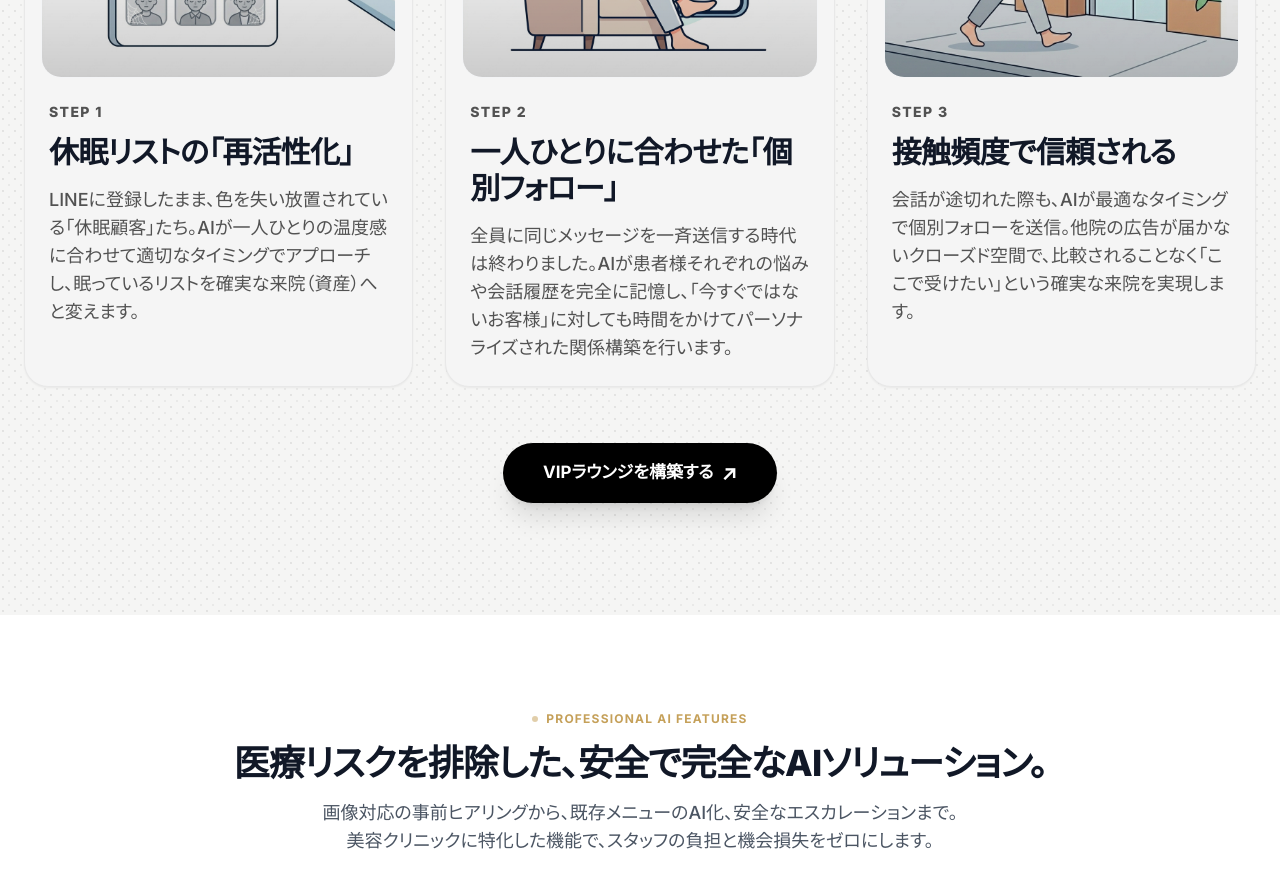
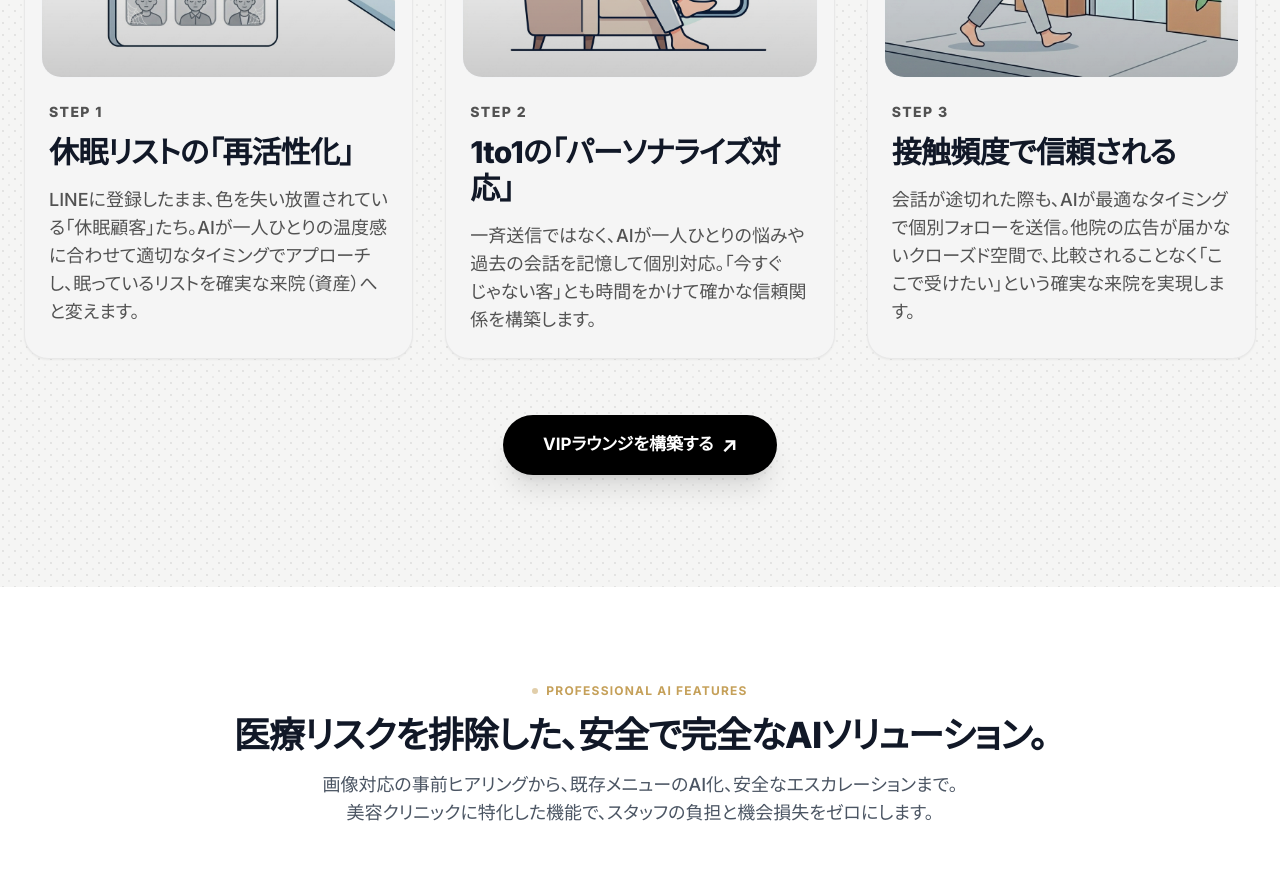
Before and after one commit to mikamishunpei/quicka-sdr-lp, a React (Vite) app: page /clinic in a window 1280 px wide. Shown: the part 2940-3829 px from the top of the page. Built offline with nearby package versions, Linux system fonts and the light colour scheme.

Commit message:
feat: Shorten Step 2 copy

```diff
--- a/src/components/clinic/ClinicSolution.tsx
+++ b/src/components/clinic/ClinicSolution.tsx
@@ -37,8 +37,8 @@ export function ClinicSolution() {
           imageSrc: "/step_1_invitation.png"
         },
         {
-          title: "一人ひとりに合わせた「個別フォロー」",
-          description: "全員に同じメッセージを一斉送信する時代は終わりました。AIが患者様それぞれの悩みや会話履歴を完全に記憶し、「今すぐではないお客様」に対しても時間をかけてパーソナライズされた関係構築を行います。",
+          title: "1to1の「パーソナライズ対応」",
+          description: "一斉送信ではなく、AIが一人ひとりの悩みや過去の会話を記憶して個別対応。「今すぐじゃない客」とも時間をかけて確かな信頼関係を構築します。",
           icon: <MessageCircle className="w-6 h-6" />,
           imageSrc: "/step_2_ai_concierge.png"
         },
```
